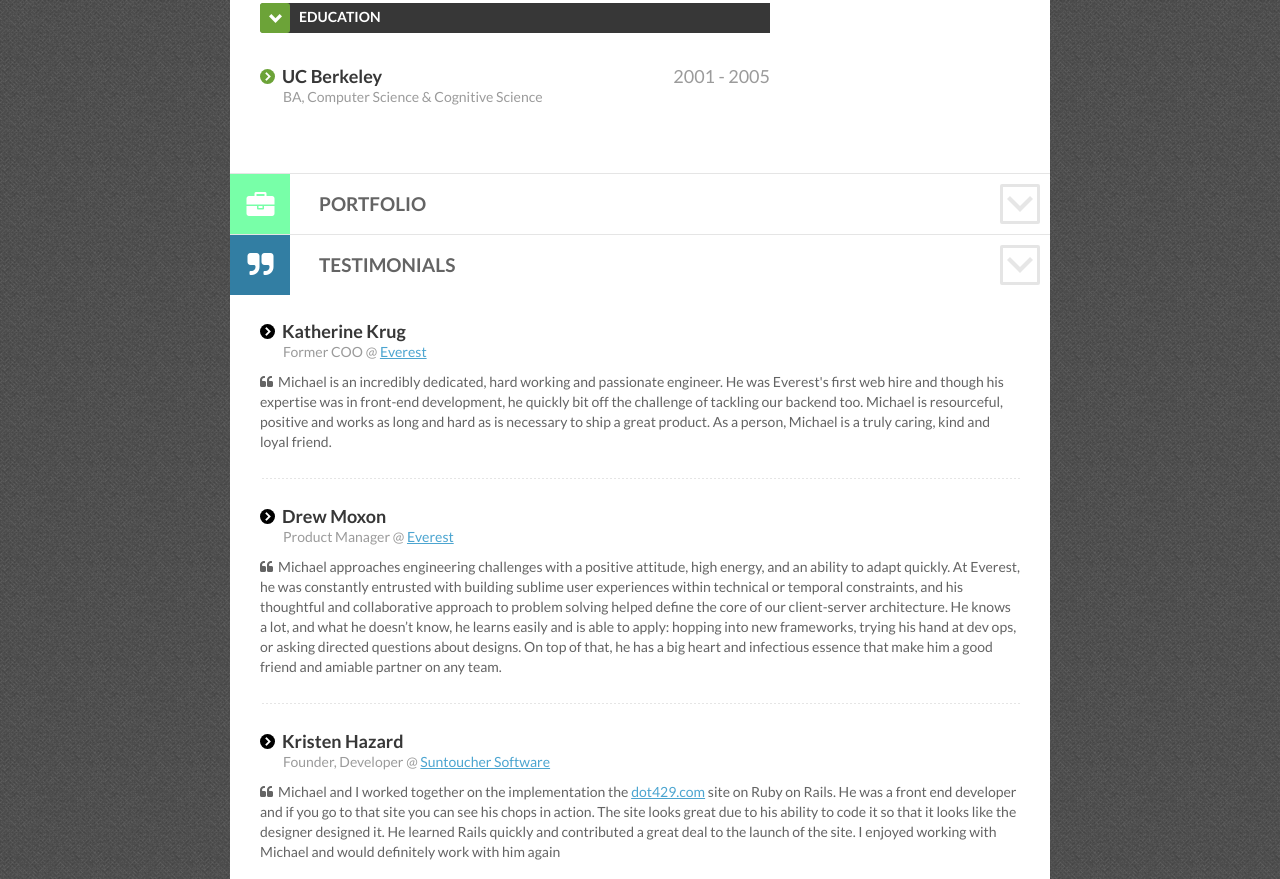
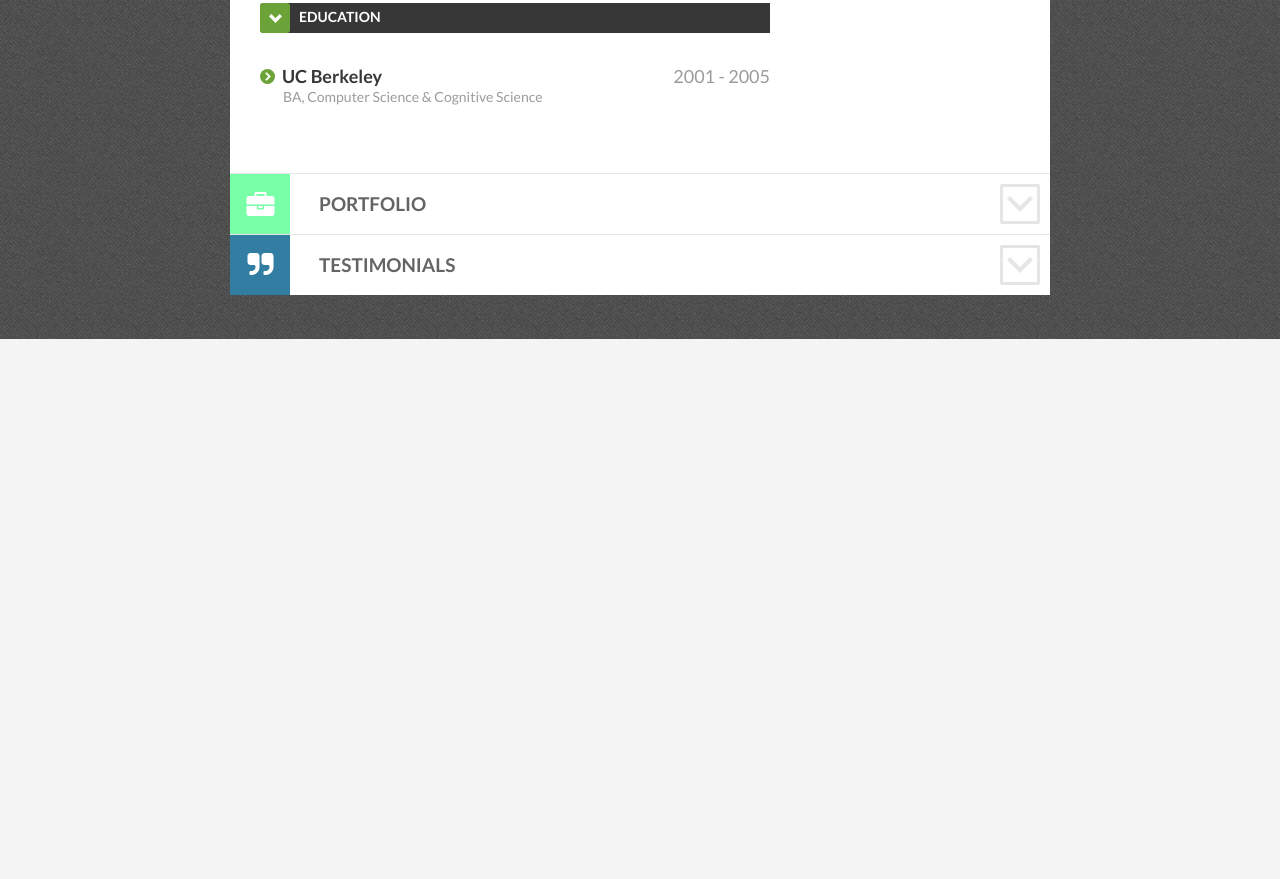
Before and after one commit to michaelbina/michaelbina, a plain HTML site: page index.html in a window 1280 px wide. Shown: the part 2341-3220 px from the top of the page. After the commit the page ends 2680 px from the top, so only its background shows below. Drawn offline with Linux system fonts and the light colour scheme; some packages are replaced by stand-ins of ours.

Commit message:
Update index.html

```diff
--- a/index.html
+++ b/index.html
@@ -407,11 +407,11 @@
             </div>
           </section>
           <!-- /PORTFOLIO -->
-          <section id="testi" class="section testi_section even open">
+          <section id="testi" class="section testi_section even">
             <div class="section_header testi_section_header">
               <h2 class="section_title testi_section_title"><a href="#"><span class="icon icon-quote-right"></span><span class="section_name">Testimonials</span></a><span class="section_icon"></span></h2>
             </div>
-            <div class="section_body testi_section_body" style="display: block;">
+            <div class="section_body testi_section_body">
               <div class="wrapper testi_wrapper">
                 <article class="post testi_post testi_post_1 first even">
                   <div class="post_header testi_post_header">
```
